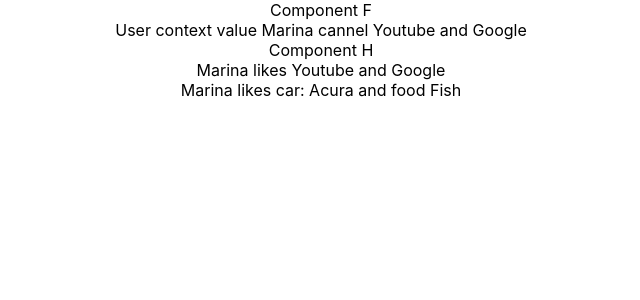
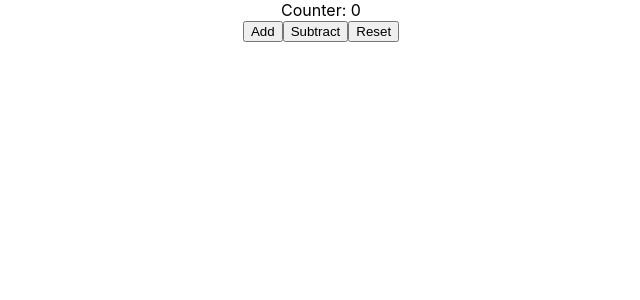
Before and after one commit to marinaysn/ReactHooks, a React (Create React App) app in the folder reacthooks/: page / in a window 1280 px wide. Shown: the top 300 px of the page, without its empty margins (319-959 px from the left). Built offline with nearby package versions, Linux system fonts and the light colour scheme.

Commit message:
intro to useReducer

```diff
--- a/reacthooks/src/App.js
+++ b/reacthooks/src/App.js
@@ -16,7 +16,7 @@
 import IntervalHookCounter from './components/useEffect/IntervalHookCounter';
 import DataFetching from './components/DataStream/DataFetching'
 import ComponentC from './components/useContext/ComponentC';
-
+import URCounter from './components/useReducer/URCounter'
 
 export const UserContext = React.createContext();
 export const ChannelContext = React.createContext();
@@ -42,13 +42,15 @@
       <IntervalHookCounter />
       <DataFetching />
 
-      */}
-      <UserContext.Provider value='Marina'>
+<UserContext.Provider value='Marina'>
         <ChannelContext.Provider value='Youtube and Google'>
           <ComponentC />
         </ChannelContext.Provider>
       </UserContext.Provider>
 
+      */}
+
+      <URCounter />
     </div>
   );
 }
--- /dev/null
+++ b/reacthooks/src/components/useReducer/URCounter.js
@@ -0,0 +1,38 @@
+import React, { useState, useContext, useEffect, useCallback, useMemo, useReducer } from 'react';
+
+const initialState = 0;
+const reducer = (state, action) => {
+    switch (action) {
+        case 'add':
+            return state + 1
+        case 'subtract':
+            if (state <= 1) {
+                return 0
+            }
+            return state - 1
+        case 'reset':
+            return initialState
+        default:
+            return state
+    }
+}
+
+
+function URCounter() {
+
+    const [count, dispatch] = useReducer(reducer, initialState);
+
+    return (
+        <div>
+            <div>
+                Counter: {count}
+            </div>
+
+            <button onClick={() => dispatch('add')}>Add</button>
+            <button onClick={() => dispatch('subtract')}>Subtract</button>
+            <button onClick={() => dispatch('reset')}>Reset</button>
+        </div>
+    )
+}
+
+export default URCounter
```
